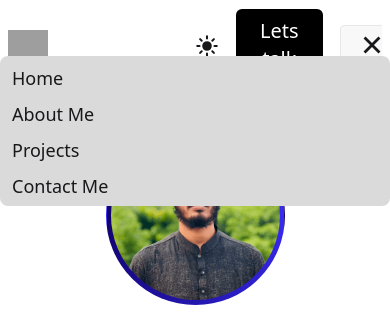
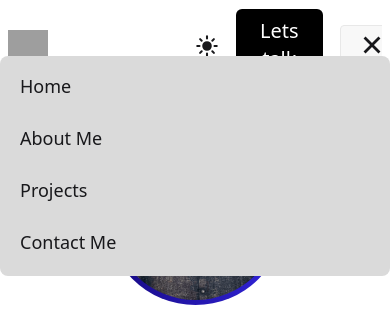
Before and after one commit to sahinhub/my-portfolio, a React (Vite) app: page / in a window 390 px wide. Both pictures are taken after a click on the button 371 px from the left and 45 px from the top of the page. Shown: the top 326 px of the page. Built offline with nearby package versions, Linux system fonts and the light colour scheme; grey boxes are pictures that could not be loaded; a web font is replaced by a local one.

Commit message:
menu fixed

```diff
--- a/src/components/Header.jsx
+++ b/src/components/Header.jsx
@@ -81,15 +81,25 @@ const Header = () => {
                             )}
                         </button>
 
-                            <div className={`z-[999] top-14 right-0 w-full absolute h-[150px] menuBGLight bg-gray-900 transition-all duration-500 ease-in-out ${isOpen ? 'opacity-100 translate-y-0 flex' : 'opacity-0 -translate-y-10 pointer-events-none'} py-2 rounded-lg`}>
-                            <ul className="px-3 space-x-3 space-y-2">
+                        <div className={`z-10 top-14 right-0 w-full absolute h-[220px] transition-all ${isdark ? 'menuBGDark' : 'menuBGLight'} duration-500 ease-in-out ${isOpen ? 'opacity-100 translate-y-0 flex' : 'opacity-0 -translate-y-10 pointer-events-none'} py-2 rounded-lg p-3`}>
+                            <ul className="space-x-3 space-y-2 w-full">
                                 {navlinks.map(link => (
-                                <li key={link.path}>
-                                    <Link to={link.path} className="text-lg menuLink">{link.label}</Link>
-                                </li>
+                                    <li
+                                        key={link.path}
+                                        className={`
+                                                ${isdark ? 'hover:bg-blue-950' : 'hover:bg-black hover:text-white'}
+                                                transition-background duration-500 ease-in-out
+                                                py-2 px-2 rounded-md cursor-pointer w-full
+                                            `}
+                                    >
+                                        <Link to={link.path} className="text-lg w-full block">
+                                            {link.label}
+                                        </Link>
+                                    </li>
                                 ))}
                             </ul>
-                            </div>
+
+                        </div>
 
 
                     </div>
--- a/src/index.css
+++ b/src/index.css
@@ -196,11 +196,13 @@ h3 {
   color: #DED4E4;
 
 }
-[data-theme="light"] .menuBGLight{
+
+.menuBGLight{
   background: #dadada;
 }
-.menuLink:hover {
-  color: var(--color-heading);
+.menuBGDark{
+  background: #0e013ecb ;
+  box-shadow: 0px 2px 10px #050025;
 }
 
 .headingGradient {
```
